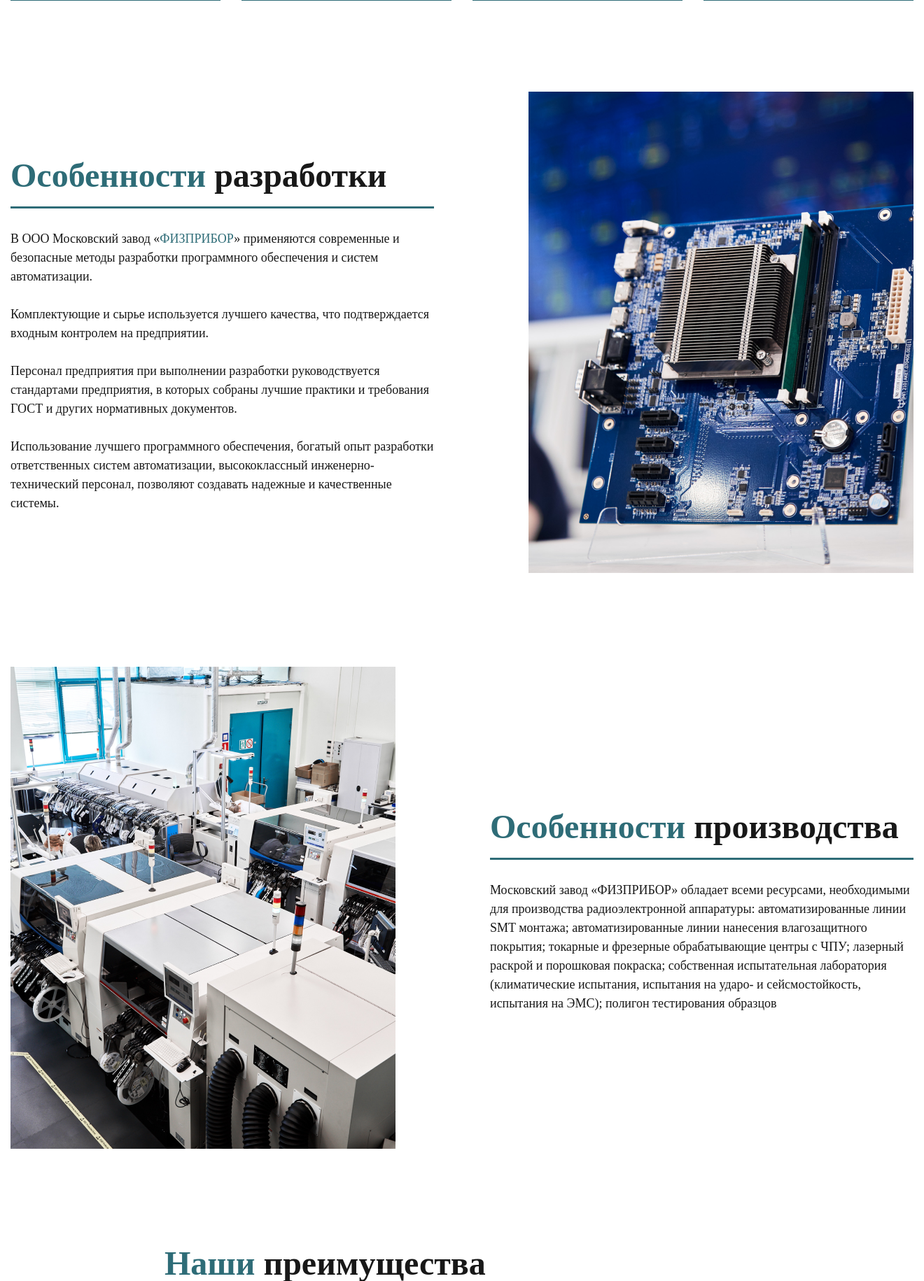
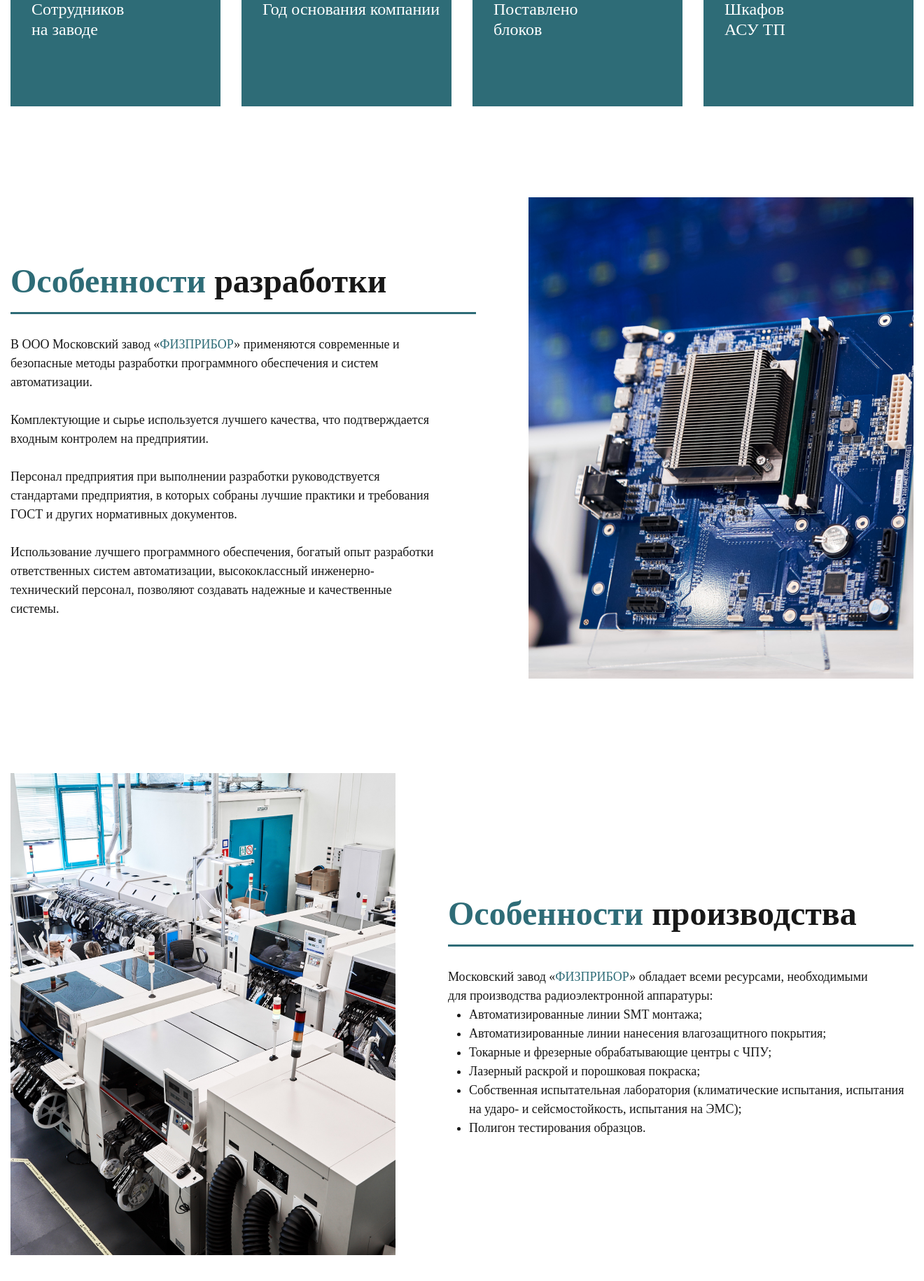
Before and after one commit to Vaglaskogi/fizpripor, a PHP site: page / in a window 1320 px wide. Shown: the part 2697-4528 px from the top of the page at 70% size. Run offline with PHP 8.4, Linux system fonts and the light colour scheme.

Commit message:
Всякая хуйня

```diff
--- a/css/style.css
+++ b/css/style.css
@@ -803,6 +822,10 @@ h2 {
           flex-direction: row-reverse;
 }
 
+.specifics-info {
+  width: 665px;
+}
+
 .specifics-info__subtitle {
   font-style: normal;
   font-weight: 600;
@@ -821,6 +844,18 @@ h2 {
   line-height: 150%;
   color: #181818;
   margin-top: 30px;
+}
+
+.specifics-text__ul {
+  margin-left: 30px;
+}
+
+.specifics-text__li {
+  font-style: normal;
+  font-weight: 400;
+  font-size: 18px;
+  line-height: 150%;
+  color: #181818;
 }
 
 .advantages {
--- a/footer.php
+++ b/footer.php
@@ -36,10 +36,10 @@
                 <p class="footer-bottom__copy">© 2022 Московский завод «ФИЗПРИБОР»</p>
                 <div class="footer-bottom__links">
                     <button class="footer-bottom__links-text">Связаться с нами</button>
-                    <a href="#" class="footer-bottom__links-link"><img src="img/YTW.svg" alt="" class="footer-bottom__links-img" /></a>
-                    <a href="#" class="footer-bottom__links-link">
+                    <a href="https://www.youtube.com/channel/UCdZOG8MA75s46iCRWPrW-ew" target="_blank" class="footer-bottom__links-link"><img src="img/YTW.svg" alt="" class="footer-bottom__links-img" /></a>
+                    <a href="https://rutube.ru/channel/7603214/" target="_blank" class="footer-bottom__links-link">
                         <img src="img/RTW.svg" alt="" class="footer-bottom__links-img" /></a>
-                    <a href="#" class="footer-bottom__links-link"><img src="img/VKW.svg" alt="" class="footer-bottom__links-img" /></a>
+                    <a href="https://vk.com/fizpribor" target="_blank" class="footer-bottom__links-link"><img src="img/VKW.svg" alt="" class="footer-bottom__links-img" /></a>
                 </div>
             </div>
         </div>
@@ -52,6 +52,7 @@
 <script src="https://code.jquery.com/jquery-3.6.0.js" integrity="sha256-H+K7U5CnXl1h5ywQfKtSj8PCmoN9aaq30gDh27Xc0jk=" crossorigin="anonymous"></script>
 <script src="js/lightzoom.js"></script>
 <script src="js/accordeon.js"></script>
+<script src="js/smoothScroll.js"></script>
 <script src="js/main.js"></script>
 
 </body>
--- a/header.php
+++ b/header.php
@@ -91,11 +91,12 @@
       <div class="header-links">
         <a href="tel:+74952286019" class="header-links__number">+7 (495) 228 60-19</a>
         <div class="header-links__social">
-          <a href="#" class="header-social__link"><img src="img/Rutub.svg" alt="" class="header-social__img" /></a>
-          <a href="#" class="header-social__link"><img src="img/vk.svg" alt="" class="header-social__img" /></a>
-          <a href="#" class="header-social__link"><img src="img/yt.svg" alt="" class="header-social__img" /></a>
+          <a href="https://rutube.ru/channel/7603214/" target="_blank" class="header-social__link"><img src="img/Rutub.svg" alt="" class="header-social__img" /></a>
+          <a href="https://vk.com/fizpribor" target="_blank" class="header-social__link"><img src="img/vk.svg" alt="" class="header-social__img" /></a>
+          <a href="https://www.youtube.com/channel/UCdZOG8MA75s46iCRWPrW-ew" target="_blank" class="header-social__link"><img src="img/yt.svg" alt="" class="header-social__img" /></a>
         </div>
       </div>
     </div>
-    <button class="header-button">Связаться с нами</button>
+    <form action="contacts.php"><button class="header-button">Связаться с нами</button></form>
+
   </header>
--- a/index.php
+++ b/index.php
@@ -12,7 +12,8 @@
                 Московский завод «ФИЗПРИБОР» имеет многолетний опыт в рамках модернизации оборудования на действующих АЭС
                 и поставки оборудования для строящихся АЭС
             </p>
-            <button class="main-info__button">Прочитать о компании</button>
+            <a href="#about" class="main-info__button">Прочитать о компании</a>
+
         </div>
     </div>
 </section>
@@ -21,7 +22,7 @@
         <iframe width="1290" height="728" src="https://www.youtube.com/embed/_Q2GOVXnYFQ" title="YouTube video player" frameborder="0" allow="accelerometer; autoplay; clipboard-write; encrypted-media; gyroscope; picture-in-picture" allowfullscreen></iframe>
     </div>
 </section>
-<section class="about" >
+<section class="about" id="about">
     <div class="container">
         <div class="about-mainBlock" data-aos="fade-right" data-aos-duration="1500">
             <div class="about-left">
@@ -70,13 +71,13 @@
         </div>
     </div>
 </section>
-<section class="specifics" >
+<section class="specifics">
     <div class="container">
         <div class="specifics-block" data-aos="fade-left" data-aos-duration="1500">
             <div class="specifics-info">
                 <h3 class="specifics-info__subtitle"><span class="accent600">Особенности</span> разработки</h3>
                 <p class="specifics-info__text">
-                    В <span class="accentBlack">ООО Московский завод «</span><span class="accent">ФИЗПРИБОР</span><span class="accentBlack">»</span> применяются современные и безопасные методы разработки программного обеспечения и систем автоматизации. <br><br> Комплектующие и сырье используется <span class="accentBlack">лучшего</span> качества, что подтверждается входным контролем на предприятии. <br><br>  Персонал предприятия при выполнении разработки руководствуется стандартами предприятия, в которых собраны <span class="accentBlack">лучшие</span> практики и требования ГОСТ и других нормативных документов.
+                    В <span class="accentBlack">ООО Московский завод «</span><span class="accent">ФИЗПРИБОР</span><span class="accentBlack">»</span> применяются современные и безопасные методы разработки программного обеспечения и систем автоматизации. <br><br> Комплектующие и сырье используется <span class="accentBlack">лучшего</span> качества, что подтверждается входным контролем на предприятии. <br><br> Персонал предприятия при выполнении разработки руководствуется стандартами предприятия, в которых собраны <span class="accentBlack">лучшие</span> практики и требования ГОСТ и других нормативных документов.
                     <br><br>Использование <span class="accentBlack">лучшего</span> программного обеспечения, богатый опыт разработки ответственных систем автоматизации, высококлассный инженерно-технический персонал, позволяют создавать надежные и качественные системы.
                 </p>
             </div>
@@ -88,13 +89,15 @@
             <div class="specifics-info">
                 <h3 class="specifics-info__subtitle"><span class="accent600">Особенности</span> производства</h3>
                 <p class="specifics-info__text">
-                    Московский завод «ФИЗПРИБОР» обладает всеми ресурсами, необходимыми для производства радиоэлектронной аппаратуры:
-                    автоматизированные линии SMT монтажа;
-                    автоматизированные линии нанесения влагозащитного покрытия;
-                    токарные и фрезерные обрабатывающие центры с ЧПУ;
-                    лазерный раскрой и порошковая покраска;
-                    собственная испытательная лаборатория (климатические испытания, испытания на ударо- и сейсмостойкость, испытания на ЭМС);
-                    полигон тестирования образцов
+                    <span class="accentBlack">Московский завод «</span><span class="accent">ФИЗПРИБОР</span><span class="accentBlack">»</span> обладает всеми ресурсами, необходимыми для производства радиоэлектронной аппаратуры:
+                <ul class="specifics-text__ul">
+                    <li class="specifics-text__li">Автоматизированные линии SMT монтажа;</li>
+                    <li class="specifics-text__li">Автоматизированные линии нанесения влагозащитного покрытия;</li>
+                    <li class="specifics-text__li">Токарные и фрезерные обрабатывающие центры с ЧПУ;</li>
+                    <li class="specifics-text__li">Лазерный раскрой и порошковая покраска;</li>
+                    <li class="specifics-text__li">Собственная испытательная лаборатория (климатические испытания, испытания на ударо- и сейсмостойкость, испытания на ЭМС); </li>
+                    <li class="specifics-text__li">Полигон тестирования образцов.</li>
+                </ul>
                 </p>
             </div>
             <div class="specifics-img">
@@ -134,7 +137,7 @@
 </section>
 <section class="products" data-aos="fade-right" data-aos-duration="1500">
     <div class="container">
-        <h2 class="products-title" >Продукция</h2>
+        <h2 class="products-title">Продукция</h2>
         <div class="products-subtitle__block">
             <h3 class="products-subtitle"><span class="accent600">Наша</span> продукция</h3> <a href="productspage.php" class="products-subtitle__link">Вся продукция →</a>
         </div>
@@ -169,6 +172,7 @@
                     автоматизированных систем управления технологическими процессами (АСУ ТП), в которых функция
                     управления защищена от программных ошибок и киберугроз. Функция управления реализуется на
                     непрограммируемых средствах – «жёсткой логике».
+
                 </p>
                 <a href="ktsnpl.php" class="product-button">Подробнее</a>
             </div>
@@ -188,11 +192,13 @@
                 <div class="news">
                     <div class="news-left">
                         <p class="news-date">30.07.2019</p>
-                        <a href="https://www.atomic-energy.ru/news/2019/07/30/96533" class="news-title__link"><h4 class="news-title">
-                          «Корус консалтинг» и <span class="accent600">«ФИЗПРИБОР»</span> представили АСУ ТП для критической инфраструктуры
-                      </h4></a>
+                        <a href="https://www.atomic-energy.ru/news/2019/07/30/96533" class="news-title__link">
+                            <h4 class="news-title">
+                                «Корус консалтинг» и <span class="accent600">«ФИЗПРИБОР»</span> представили АСУ ТП для критической инфраструктуры
+                            </h4>
+                        </a>
                         <p class="news-text">
-                          Московский завод «Физприбор» и ГК «Корус консалтинг» заключили партнёрское соглашение. Благодаря сотрудничеству компании планируют вывести на рынок сверхнадёжные платформы для построения автоматизированных систем управления технологическими и производственными процессами (АСУ ТП, АСУ ПП) на объектах критической инфраструктуры (добыча, генерация, транспорт, умные города и др.).
+                            Московский завод «Физприбор» и ГК «Корус консалтинг» заключили партнёрское соглашение. Благодаря сотрудничеству компании планируют вывести на рынок сверхнадёжные платформы для построения автоматизированных систем управления технологическими и производственными процессами (АСУ ТП, АСУ ПП) на объектах критической инфраструктуры (добыча, генерация, транспорт, умные города и др.).
                         </p>
 
                     </div>
--- a/licenses.php
+++ b/licenses.php
@@ -75,7 +75,7 @@
 
     </div>
     <div class="licenses-links">
-      <a href="#" class="licenses-link">Посмотреть Реализованные проекты</a>
+      <a href="projects.php" class="licenses-link">Посмотреть Реализованные проекты</a>
       <a href="#" class="licenses-link">Скачать документ WORD (9мб)</a>
     </div>
   </div>
--- a/projects.php
+++ b/projects.php
@@ -8,7 +8,7 @@
     </div>
 
     <div class="licenses-links">
-      <a href="#" class="licenses-link">Посмотреть Лицензии и сертификаты</a>
+      <a href="licenses.php" class="licenses-link">Посмотреть Лицензии и сертификаты</a>
       <a href="#" class="licenses-link">Скачать таблицу EXEL (13мб)</a>
     </div>
   </div>
--- a/sass/licenses/_licenses.sass
+++ b/sass/licenses/_licenses.sass
@@ -36,6 +36,7 @@
         background-color: #fff
         color: $accent
         outline: 1px solid $accent
+        outline-bottom: none
   &-block
     margin-left: 110px
     display: flex
--- a/sass/mainPage/_media.sass
+++ b/sass/mainPage/_media.sass
@@ -1,7 +1,6 @@
 .media
   &-page
     padding-top: 170px
-    padding-bottom: 130px
   &-mleft
     margin-left: 110px
   &-title
--- a/sass/mainPage/_specifics.sass
+++ b/sass/mainPage/_specifics.sass
@@ -9,6 +9,7 @@
       flex-direction: row-reverse
 
   &-info
+    width: 665px
     &__subtitle
       font-style: normal
       font-weight: 600
@@ -26,3 +27,12 @@
       color: $text
       margin-top: 30px
   &-img
+  &-text
+    &__ul
+      margin-left: 30px
+    &__li
+      font-style: normal
+      font-weight: 400
+      font-size: 18px
+      line-height: 150%
+      color: $text
--- a/sass/photopage/_photopage.sass
+++ b/sass/photopage/_photopage.sass
@@ -69,6 +69,13 @@
     background-color: inherit
     margin: 0 auto
     margin-top: 20px
-    margin-bottom: 50px
+    margin-bottom: 60px
     &:hover
       outline: none
+  &-line
+    background-color: #D6D6D6
+    height: 1px
+    width: 1290px
+    margin-bottom: 50px
+    outline: none
+    border: none
```
Also changed, not shown: other parts of css/style.css (+34 -5 lines), contacts.php (+6 -24 lines), js/smoothScroll.js (added, +18 -0 lines), photopage.php (+3 -6 lines), sass/mainPage/_main.sass (+20 -3 lines), 1 other file. Lines whose indentation alone changed are shown as unchanged.
